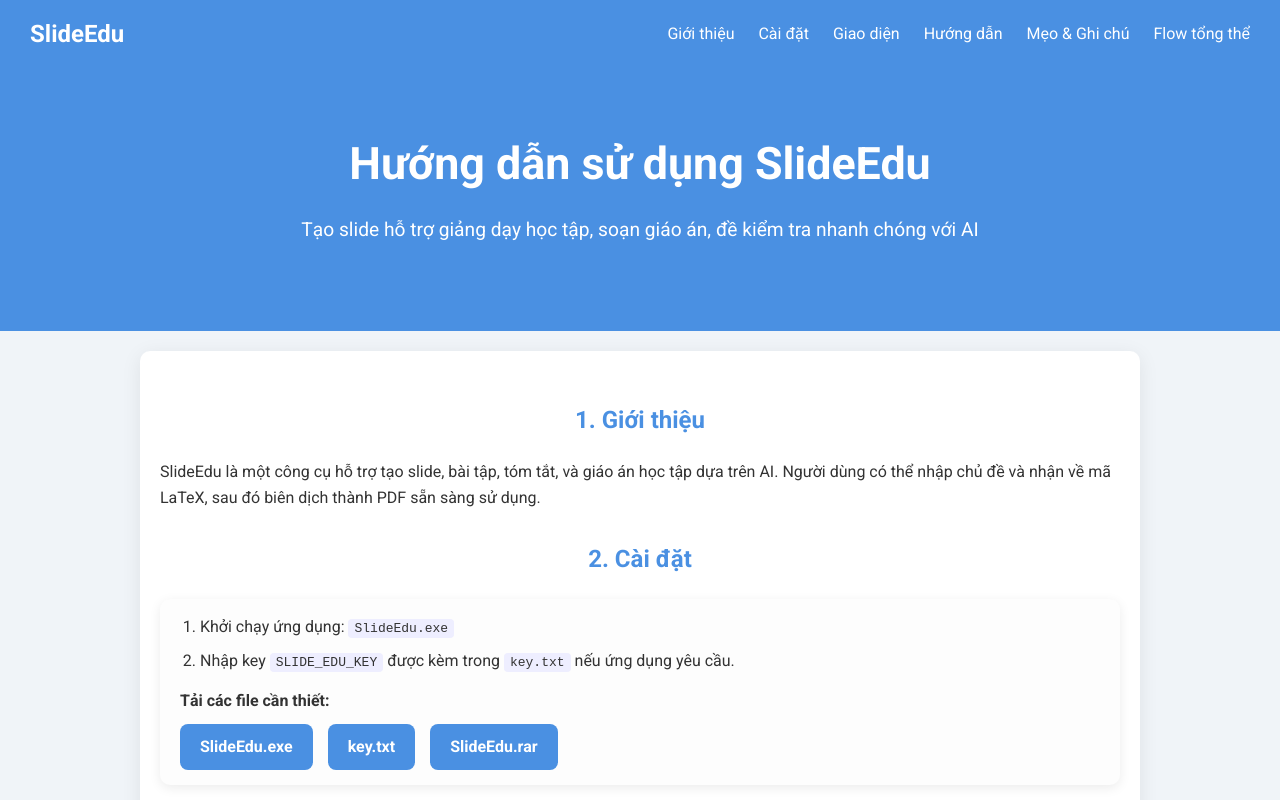
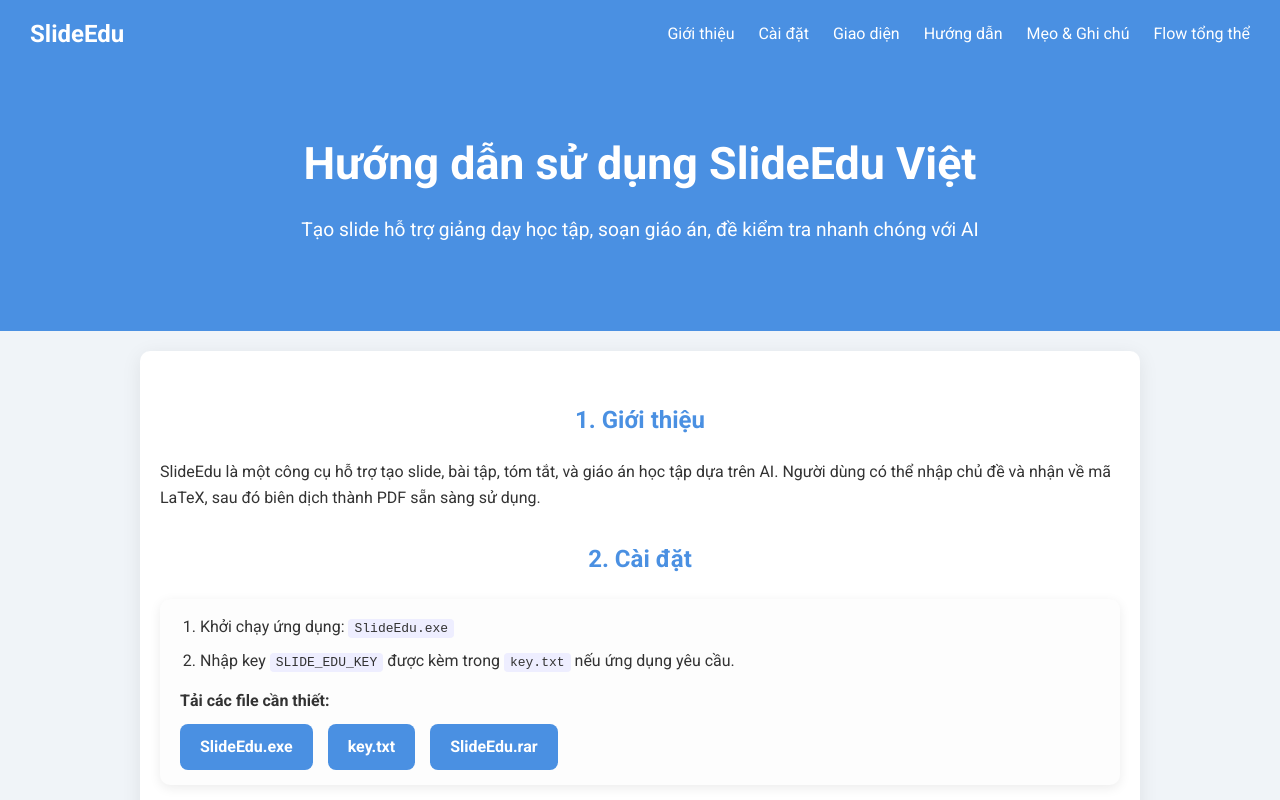
Before and after one commit to qkphan/SlideEdu_viet, a plain HTML site: page index.html in a window 1280 px wide. Shown: the top 800 px of the page. Drawn offline with Linux system fonts and the light colour scheme.

Commit message:
Update hero section title to include 'Việt'

```diff
--- a/index.html
+++ b/index.html
@@ -61,7 +61,7 @@
 
 <!-- Hero Section -->
 <section class="hero">
-  <h1>Hướng dẫn sử dụng SlideEdu</h1>
+  <h1>Hướng dẫn sử dụng SlideEdu Việt</h1>
   <p>Tạo slide hỗ trợ giảng dạy học tập, soạn giáo án, đề kiểm tra nhanh chóng với AI</p>
 </section>
 
```
